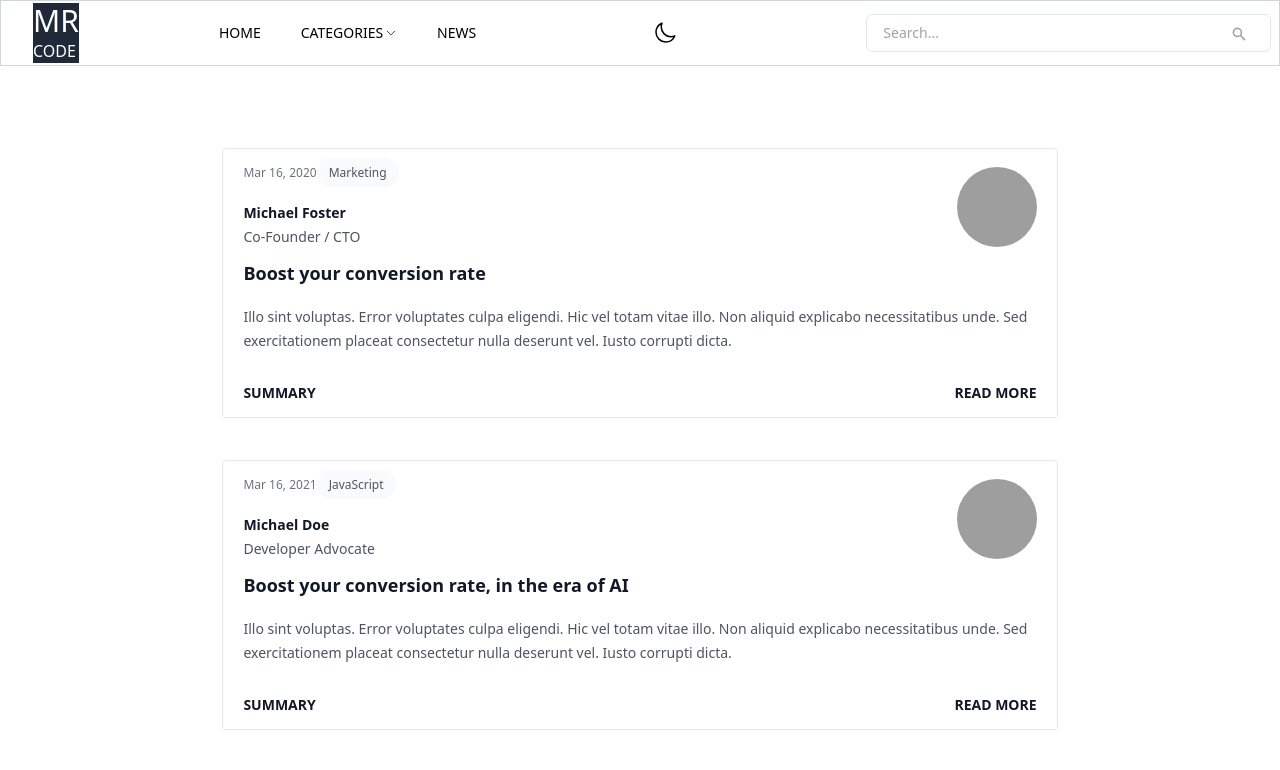
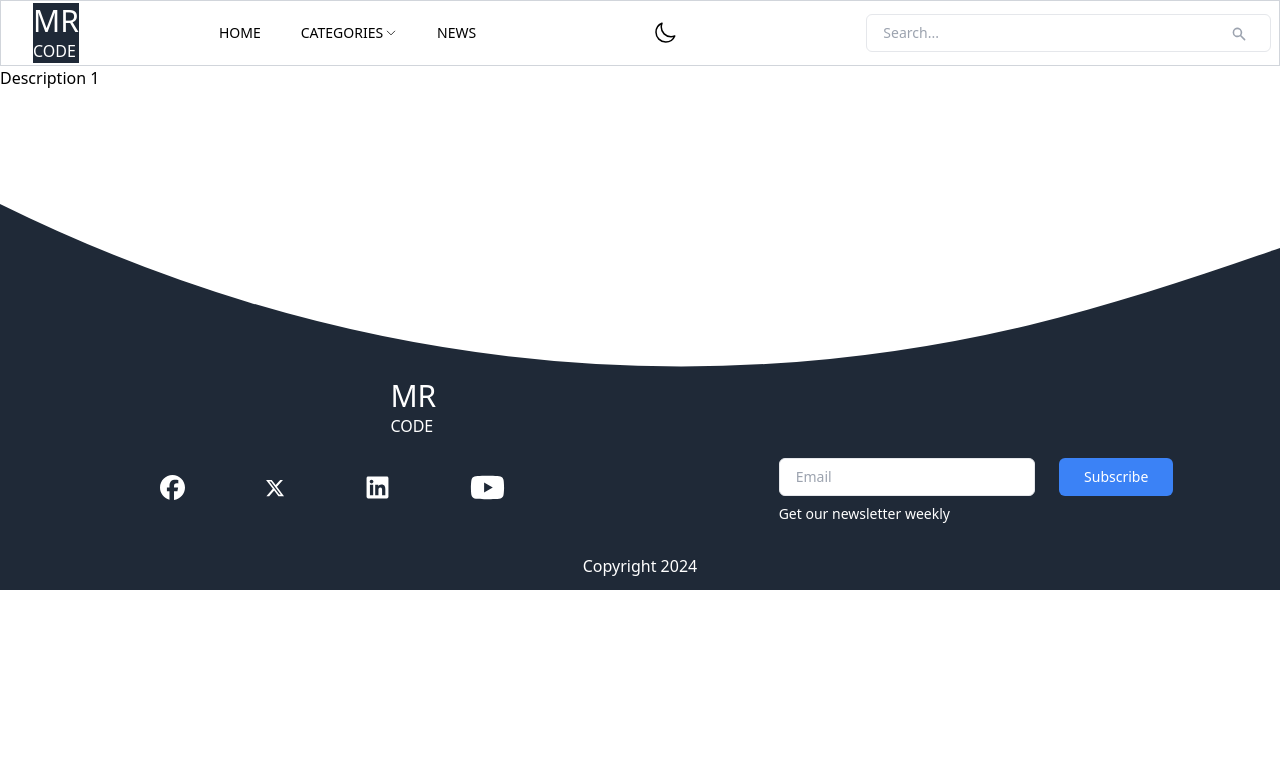
Before and after one commit to ngelrojas/blog-mr-code, a React (Vite) app: page /category/description/1 in a window 1280 px wide. Shown: the top 770 px of the page. Built offline with nearby package versions, Linux system fonts and the light colour scheme; grey boxes are pictures that could not be loaded.

Commit message:
create routes and layouts for website

```diff
--- a/package.json
+++ b/package.json
@@ -17,7 +17,7 @@
     "react": "^18.2.0",
     "react-dom": "^18.2.0",
     "react-icons": "^5.0.1",
-    "react-router-dom": "^6.20.1"
+    "react-router-dom": "^6.21.3"
   },
   "devDependencies": {
     "@types/react": "^18.2.43",
--- a/src/App.tsx
+++ b/src/App.tsx
@@ -1,12 +1,14 @@
 import './App.css'
-import Home from "./pages/home";
+import { RouterProvider } from "react-router-dom";
+import { webSiteRoutes } from "./routes/webSite";
+import { WebSiteLayout } from "./layouts/webSite";
 
 function App() {
 
   return (
-    <>
-        <Home />
-    </>
+    <WebSiteLayout>
+        <RouterProvider router={webSiteRoutes} />
+    </WebSiteLayout>
   )
 }
 
--- a/src/components/navBar/index.tsx
+++ b/src/components/navBar/index.tsx
@@ -9,19 +9,19 @@ import { navigationMenuProps } from "../../types/utils.interface";
 
 
 const navigation: navigationMenuProps[] = [
-    { name: 'HOME', href: '#', current: true },
+    { name: 'HOME', href: '/home', current: true },
     {
         name: 'CATEGORIES',
         href: '#',
         current: false,
         subcategories: [
-            { name: 'Python', href: '/python', current: false },
-            { name: 'SQL', href: '/sql', current: false },
-            { name: 'DevOps', href: '/devops', current: false },
-            { name: 'JavaScript', href: '/javascript', current: false },
-            { name: 'RAG', href: '/rag', current: false },
-            { name: 'Rust', href: '/rust', current: false },
-            { name: 'Machine Learning', href: '/machine-learning', current: false },
+            { name: 'Python', href: 'python', current: false },
+            { name: 'SQL', href: 'sql', current: false },
+            { name: 'DevOps', href: 'devops', current: false },
+            { name: 'JavaScript', href: 'javascript', current: false },
+            { name: 'RAG', href: 'rag', current: false },
+            { name: 'Rust', href: 'rust', current: false },
+            { name: 'Machine Learning', href: 'machine-learning', current: false },
         ],
     },
     { name: 'NEWS', href: '#', current: false },
@@ -114,7 +114,7 @@ export default function NavBar() {
                                                         <Disclosure.Button
                                                             key={subItem.name}
                                                             as="a"
-                                                            href={subItem.href}
+                                                            href={`/category/${subItem.href}`}
                                                             className={classNames({
                                                                 classes: [
                                                                     subItem.current
--- a/src/components/navigationMenu/index.tsx
+++ b/src/components/navigationMenu/index.tsx
@@ -47,7 +47,7 @@ export default function NavigationMenu({navigation}: { navigation: navigationMen
                                                     {item.subcategories.map((subItem) => (
                                                         <a
                                                             key={subItem.name}
-                                                            href={subItem.href}
+                                                            href={`/category/${subItem.href}`}
                                                             className={classNames({
                                                                 classes: [
                                                                     subItem.current
--- /dev/null
+++ b/src/layouts/webSite/index.tsx
@@ -0,0 +1,14 @@
+import React, { Fragment } from "react";
+import NavBar from "../../components/navBar";
+import ContentFooter from "../../components/contentFooter";
+import { WebSiteLayoutProps } from "../../types/utils.interface";
+
+export const WebSiteLayout:React.FC<WebSiteLayoutProps> = ({children}) => {
+    return(
+        <Fragment>
+            <NavBar/>
+                {children}
+            <ContentFooter/>
+        </Fragment>
+    )
+}
--- /dev/null
+++ b/src/pages/category/index.tsx
@@ -0,0 +1,11 @@
+import { useParams} from "react-router-dom";
+
+export default function Category () {
+    const { slug } = useParams();
+
+    return(
+        <div>
+            <h1>Category {slug}</h1>
+        </div>
+    )
+}
--- /dev/null
+++ b/src/pages/description/index.tsx
@@ -0,0 +1,12 @@
+import { useParams} from "react-router-dom";
+
+export default function Description() {
+    const { slug } = useParams();
+
+    return(
+        <div>
+            <h1>Description {slug}</h1>
+
+        </div>
+    )
+}
--- a/src/pages/home/index.tsx
+++ b/src/pages/home/index.tsx
@@ -1,13 +1,9 @@
-import NavBar from "../../components/navBar";
 import ContentPage from "../../components/contentPage";
-import ContentFooter from "../../components/contentFooter";
 
 export default function Home (){
     return(
         <div className="min-h-full">
-            <NavBar/>
             <ContentPage/>
-            <ContentFooter/>
         </div>
     )
 }
--- /dev/null
+++ b/src/routes/webSite/index.tsx
@@ -0,0 +1,23 @@
+import { createBrowserRouter } from 'react-router-dom';
+import Home from "../../pages/home";
+import Category from "../../pages/category";
+import Description from "../../pages/description";
+
+export const webSiteRoutes = createBrowserRouter([
+    {
+        path: 'home',
+        element: <Home />
+    },
+    {
+        path: '/',
+        element: <Home />
+    },
+    {
+        path: 'category/:slug',
+        element: <Category />,
+    },
+    {
+        path: 'category/description/:slug',
+        element: <Description />,
+    },
+])
--- a/src/types/utils.interface.ts
+++ b/src/types/utils.interface.ts
@@ -1,3 +1,5 @@
+import React from "react";
+
 export interface navigationMenuProps {
     name: string;
     href: string;
@@ -28,3 +30,7 @@ export interface PaginationBtnProps {
     postsPerPage: number;
     posts: any[];
 }
+
+export interface WebSiteLayoutProps {
+    children?: React.ReactNode;
+}
```
Also changed, not shown: src/layouts/dashboard/index.tsx (added), src/routes/dashboard/index.ts (added), 1 other file (tests, documents, lock files or other folders).
